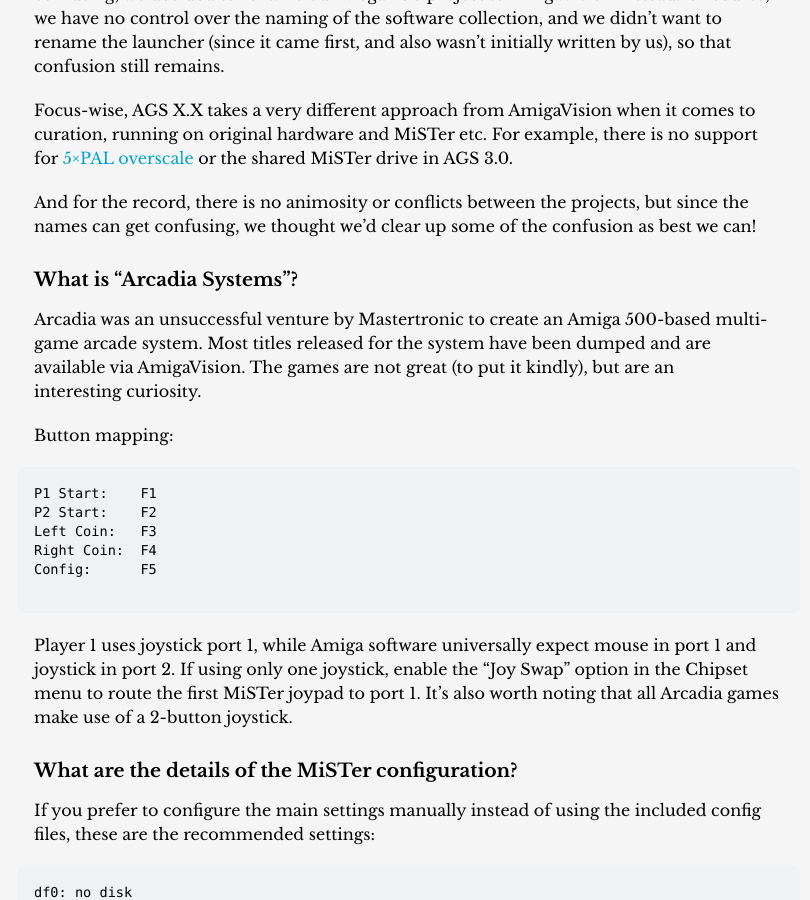
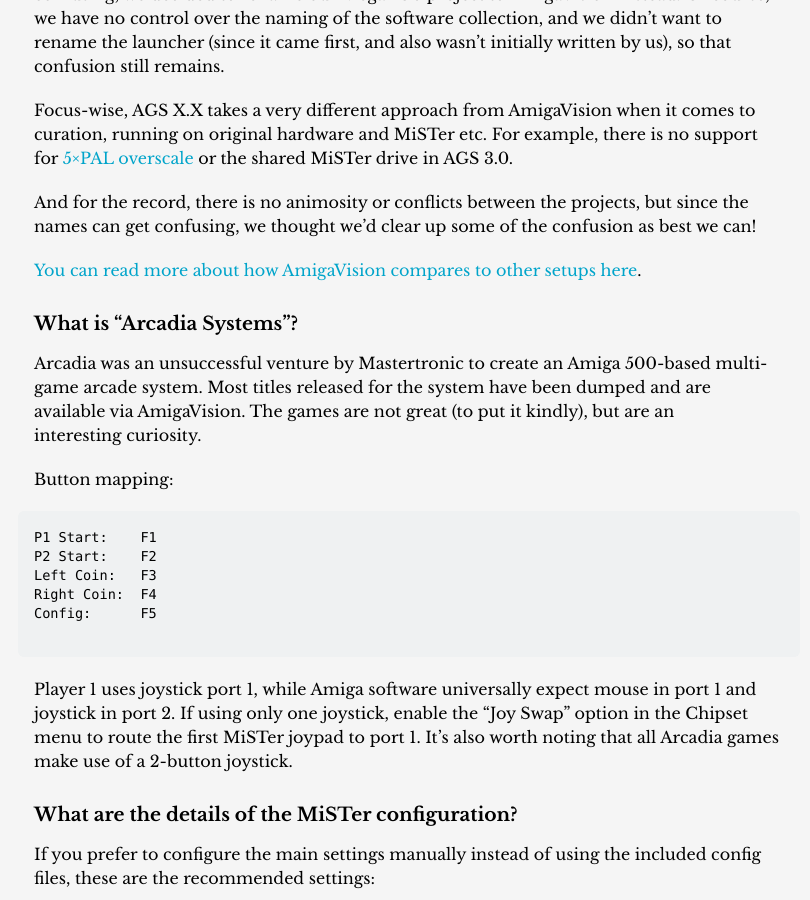
Before and after one commit to amigavision/amigavision.github.io, a Jekyll site: the page built from docs.md, in a window 1280 px wide and 900 px high, scrolled down 18881 px. Shown: the whole window, without its empty margins (231-1041 px from the left). Built offline with Jekyll 4.4.1, drawn with Linux system fonts in a browser that asks for light colours.

Commit message:
Add link to comparison

```diff
--- a/docs.md
+++ b/docs.md
@@ -480,6 +480,8 @@
 
 And for the record, there is no animosity or conflicts between the projects, but since the names can get confusing, we thought we'd clear up some of the confusion as best we can!
 
+[You can read more about how AmigaVision compares to other setups here](/vs).
+
 ### What is "Arcadia Systems"? {#arcadia}
 
 Arcadia was an unsuccessful venture by Mastertronic to create an Amiga 500-based multi-game arcade system. Most titles released for the system have been dumped and are available via AmigaVision. The games are not great (to put it kindly), but are an interesting curiosity.
```
